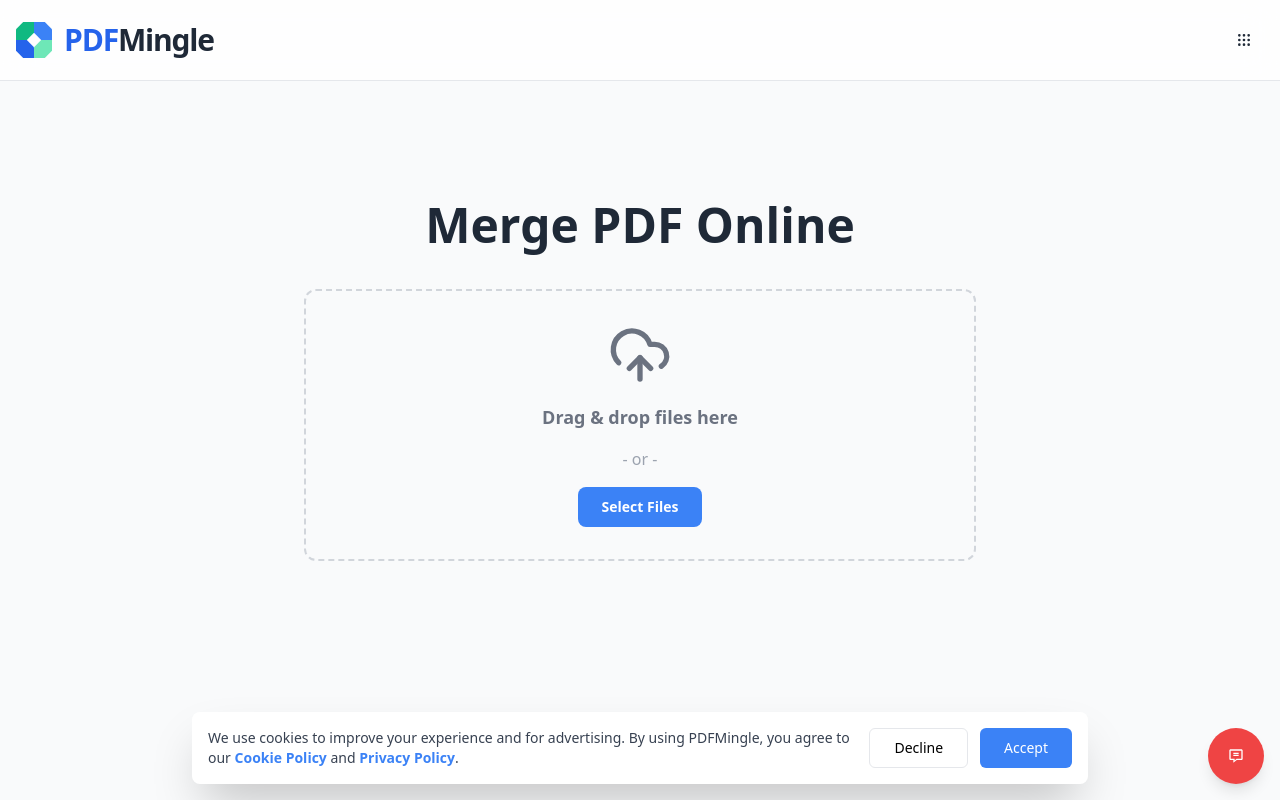
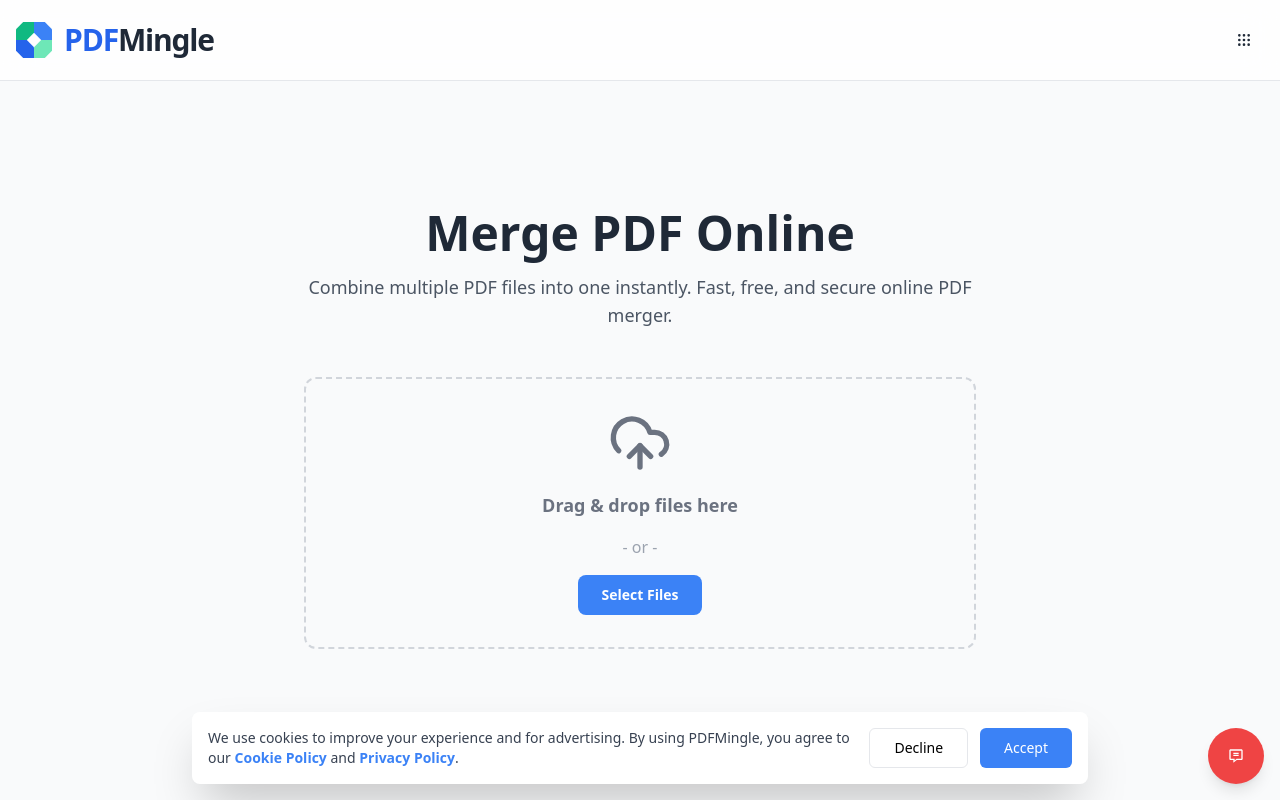
Before and after one commit to widhia-solanki/Pdfmingle, a Next.js app: page /merge-pdf in a window 1280 px wide. Built offline with nearby package versions, Linux system fonts and the light colour scheme.

Commit message:
Update merge-pdf.tsx

```diff
--- a/src/pages/merge-pdf.tsx
+++ b/src/pages/merge-pdf.tsx
@@ -58,14 +58,11 @@ const MergePdfPage = () => {
         title="Merge PDF Online – Free & Secure"
         description="Combine multiple PDF files into one instantly. Fast, free, and secure online PDF merger."
       />
-      {/* MODIFICATION: Reduced vertical padding for a tighter mobile view */}
-      <div className="flex flex-col items-center text-center pt-6 md:pt-10">
+      <div className="flex flex-col items-center text-center pt-8 md:pt-12">
         <h1 className="text-4xl md:text-5xl font-bold text-gray-800">Merge PDF Online</h1>
+        <p className="mt-4 max-w-2xl mx-auto text-lg text-gray-600">Combine multiple PDF files into one instantly. Fast, free, and secure online PDF merger.</p>
 
-        {/* REMOVED: The descriptive paragraph "informative panel" */}
-
-        {/* MODIFICATION: Reduced top margin for a tighter mobile view */}
-        <div className="mt-6 md:mt-10 w-full max-w-3xl px-4">
+        <div className="mt-8 md:mt-12 w-full max-w-3xl px-4">
           {status === 'idle' && (
             <ToolUploader
                 onFilesSelected={handleFilesSelected}
@@ -85,6 +82,7 @@ const MergePdfPage = () => {
               <FileArranger files={files} onFilesChange={setFiles} />
               <div className="mt-8 flex justify-center gap-4">
                 <Button variant="outline" size="lg" onClick={() => setStatus('idle')}>Add More Files</Button>
+                {/* FIX: Added className to style the primary button */}
                 <Button size="lg" onClick={handleProcess} className="bg-red-500 hover:bg-red-600 text-white">Merge PDFs</Button>
               </div>
             </div>
```
